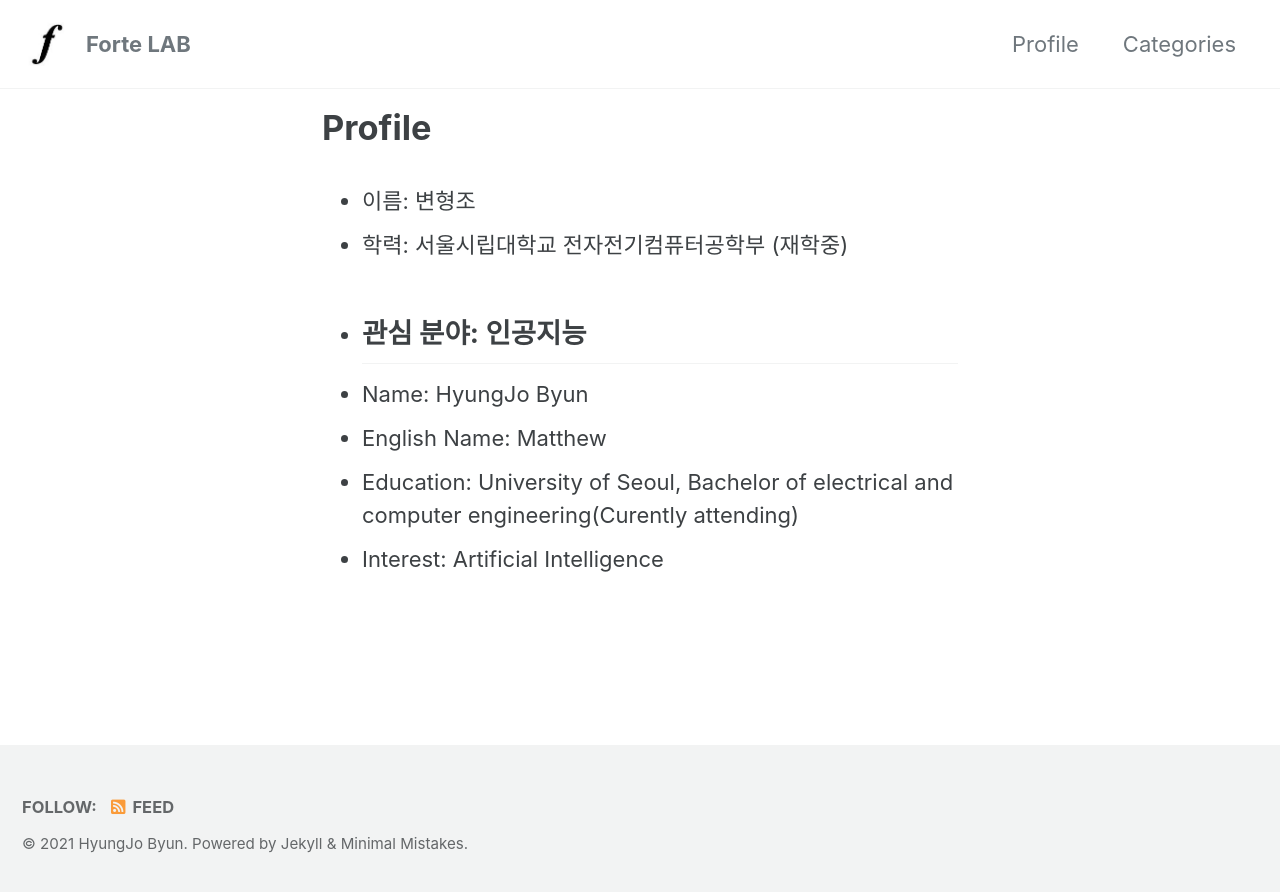
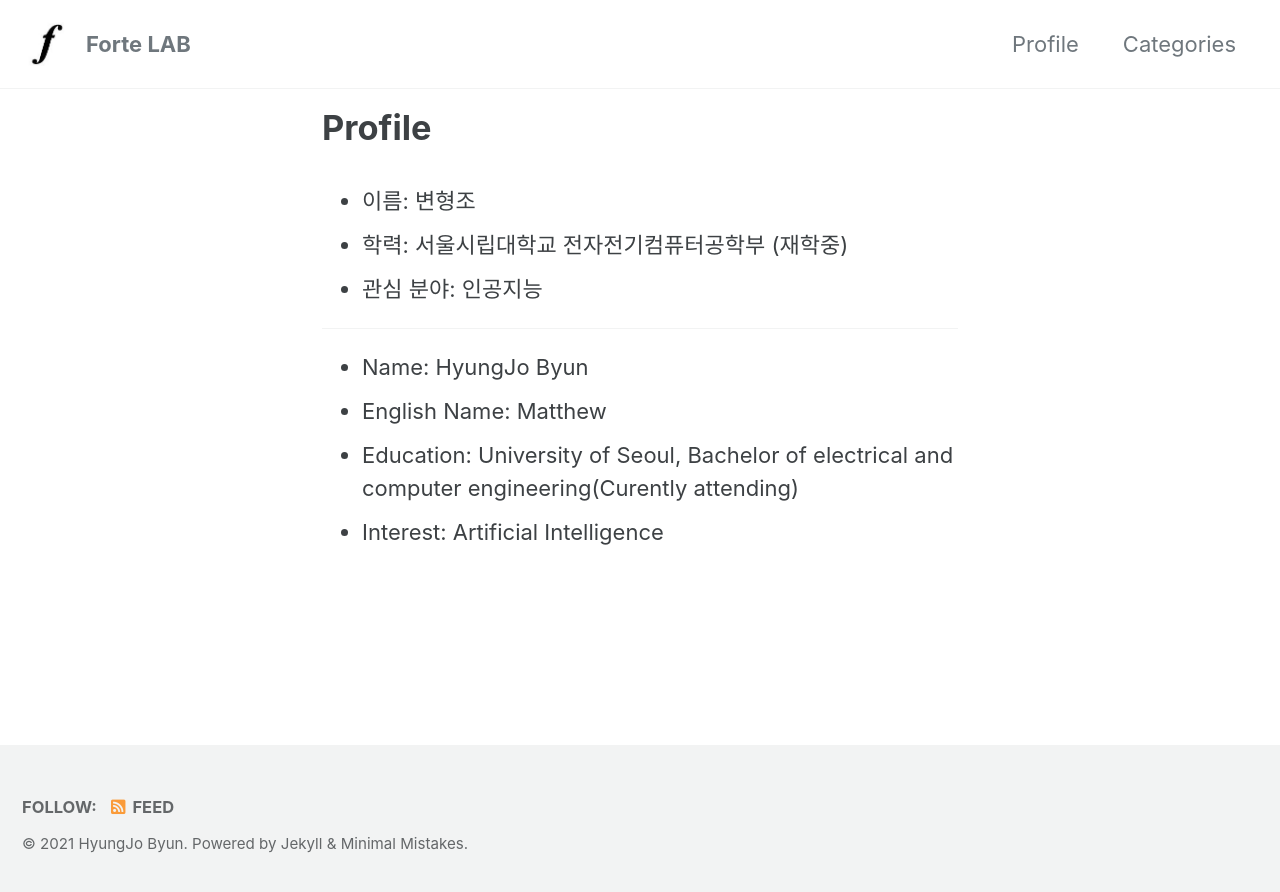
Before and after one commit to HyungjoByun/HyungjoByun.github.io, a Jekyll site: the page built from _pages/profile.md, in a window 1280 px wide. Shown: the top 892 px of the page. Built offline with Jekyll 4.4.1, drawn with Linux system fonts in a browser that asks for light colours; cached includes are drawn as plain includes.

Commit message:
Category change

```diff
--- a/_pages/profile.md
+++ b/_pages/profile.md
@@ -6,7 +6,9 @@ layout: single
 * 이름: 변형조
 * 학력: 서울시립대학교 전자전기컴퓨터공학부 (재학중)
 * 관심 분야: 인공지능
---------------------------------------------------
+
+_ _ _
+
 * Name: HyungJo Byun
 * English Name: Matthew
 * Education: University of Seoul, Bachelor of electrical and computer engineering(Curently attending)
```
